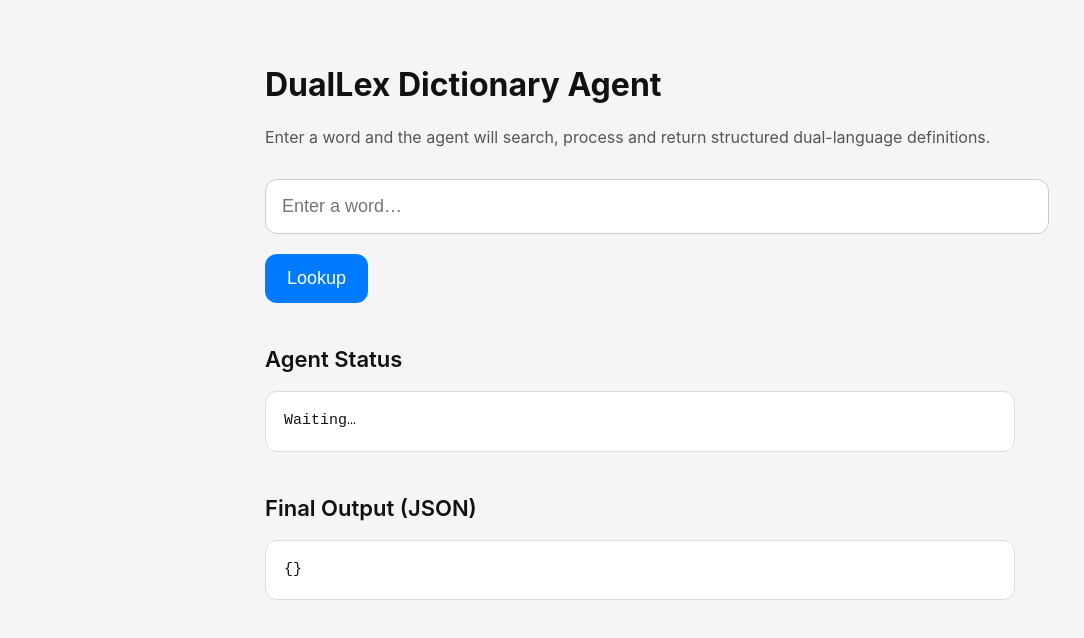
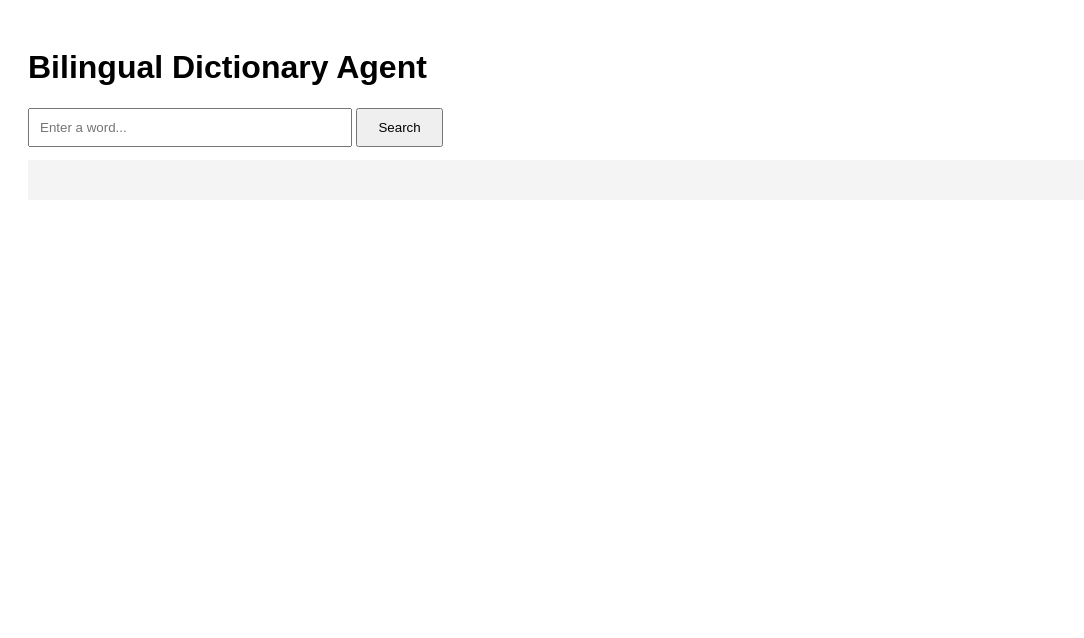
Before and after one commit to Kaled1122/DualLex, a website: page public/index.html in a window 1280 px wide. Shown: the whole page, without its empty margins (0-1084 px from the left). Drawn offline with Linux system fonts and the light colour scheme.

Commit message:
Update index.html

```diff
--- a/public/index.html
+++ b/public/index.html
@@ -1,123 +1,36 @@
 <!DOCTYPE html>
-<html lang="en">
+<html>
 <head>
-  <meta charset="UTF-8">
-  <title>DualLex Dictionary Agent</title>
+  <title>Bilingual Dictionary Agent</title>
   <style>
-    body {
-      font-family: -apple-system, BlinkMacSystemFont, "Helvetica Neue", Arial, sans-serif;
-      background: #f5f5f7;
-      margin: 0;
-      padding: 40px;
-      max-width: 750px;
-      line-height: 1.5;
-      margin-left: auto;
-      margin-right: auto;
-      color: #111;
-    }
-
-    h1 {
-      font-size: 32px;
-      font-weight: 700;
-      margin-bottom: 10px;
-    }
-
-    p {
-      color: #555;
-      margin-bottom: 30px;
-    }
-
-    input {
-      width: 100%;
-      padding: 16px;
-      font-size: 18px;
-      border: 1px solid #ccc;
-      border-radius: 12px;
-      outline: none;
-      margin-bottom: 20px;
-      background: #fff;
-    }
-
-    button {
-      padding: 14px 22px;
-      font-size: 18px;
-      background: #007aff;
-      border: none;
-      border-radius: 12px;
-      color: white;
-      cursor: pointer;
-    }
-
-    button:hover {
-      background: #006be6;
-    }
-
-    .section-title {
-      margin-top: 40px;
-      font-size: 22px;
-      font-weight: 600;
-    }
-
-    pre {
-      background: #fff;
-      padding: 18px;
-      border-radius: 12px;
-      border: 1px solid #ddd;
-      white-space: pre-wrap;
-      overflow-wrap: break-word;
-      font-size: 15px;
-    }
+    body { font-family: Arial; padding: 20px; }
+    input { padding: 10px; width: 300px; }
+    button { padding: 10px 20px; }
+    pre { background: #f4f4f4; padding: 20px; }
   </style>
 </head>
-
 <body>
 
-  <h1>DualLex Dictionary Agent</h1>
-  <p>Enter a word and the agent will search, process and return structured dual-language definitions.</p>
+<h1>Bilingual Dictionary Agent</h1>
 
-  <input id="word" type="text" placeholder="Enter a word…" />
-  <button onclick="lookup()">Lookup</button>
+<input id="word" placeholder="Enter a word..." />
+<button onclick="lookup()">Search</button>
 
-  <div class="section-title">Agent Status</div>
-  <pre id="statusBox">Waiting…</pre>
-
-  <div class="section-title">Final Output (JSON)</div>
-  <pre id="outputBox">{}</pre>
+<pre id="output"></pre>
 
 <script>
 async function lookup() {
-      const word = document.getElementById("word").value.trim();
-      const statusBox = document.getElementById("statusBox");
-      const outputBox = document.getElementById("outputBox");
+  const word = document.getElementById("word").value;
 
-      if (!word) {
-        statusBox.textContent = "Please enter a word.";
-        return;
-      }
-
-      statusBox.textContent = "Starting agent…";
-      outputBox.textContent = "{}";
-
-      // Open SSE stream AFTER triggering lookup
-      fetch("/lookup", {
+  const res = await fetch("/api/define", {
     method: "POST",
     headers: { "Content-Type": "application/json" },
     body: JSON.stringify({ word })
   });
 
-      const evtSource = new EventSource("/lookup");
-
-      evtSource.addEventListener("status", (event) => {
-        statusBox.textContent = event.data;
-      });
-
-      evtSource.addEventListener("final", (event) => {
-        outputBox.textContent = event.data;
-      });
-
-      evtSource.addEventListener("done", () => {
-        evtSource.close();
-      });
+  const data = await res.json();
+  document.getElementById("output").textContent =
+    JSON.stringify(data, null, 2);
 }
 </script>
 
```
Lines whose indentation alone changed are shown as unchanged.
